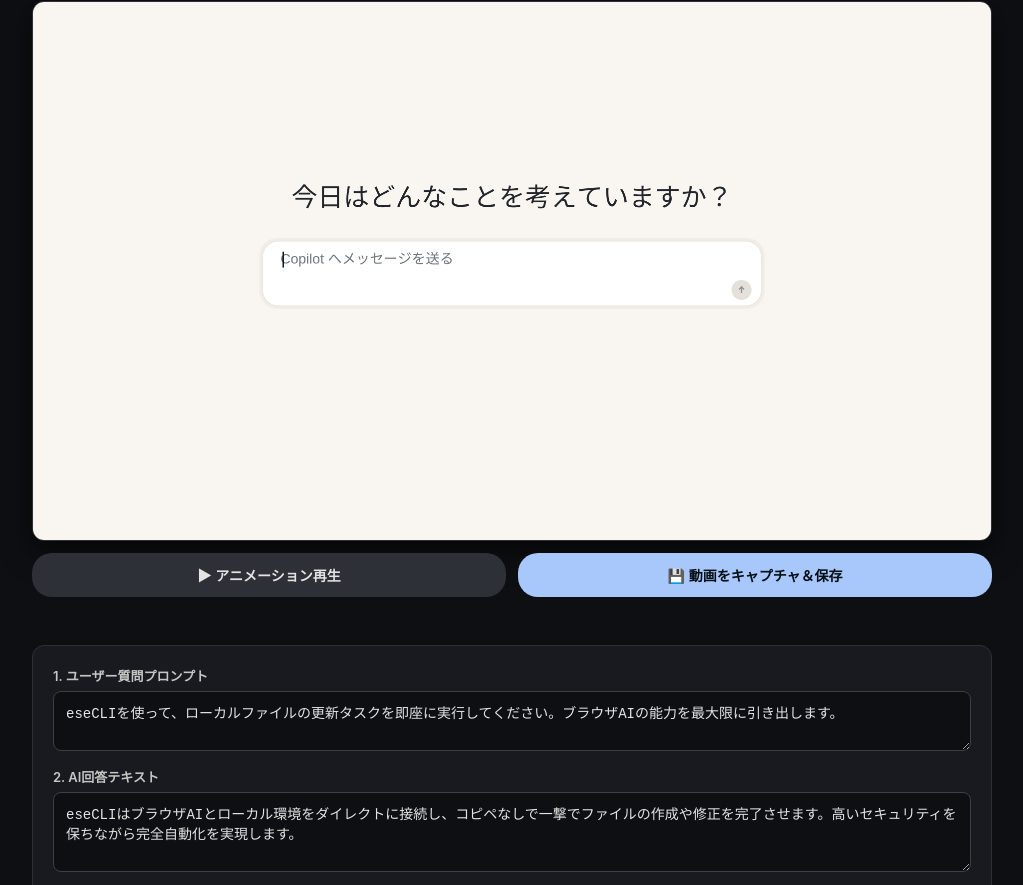
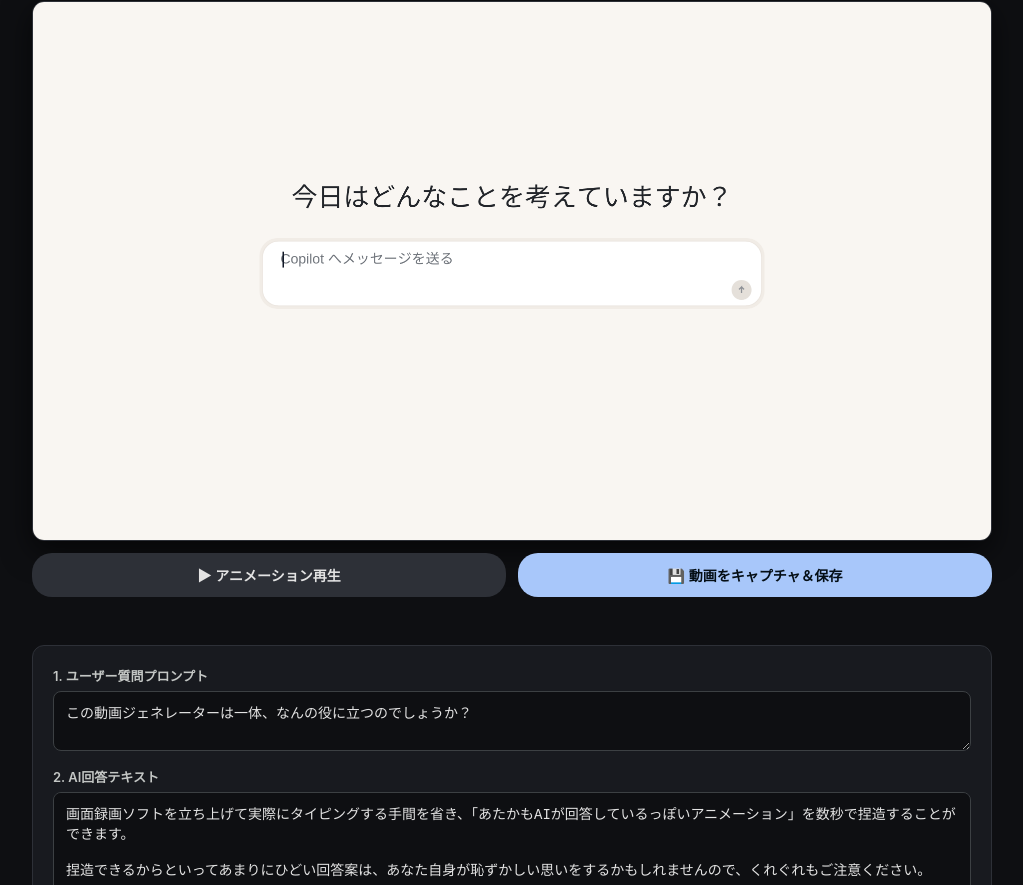
Before and after one commit to rowsei-san/web-tools, a plain HTML site: page chatAI_generator/chatAI_image_gen.html in a window 1280 px wide. Shown: the part 67-952 px from the top of the page, without its empty margins (128-1151 px from the left). Drawn offline with Linux system fonts and the light colour scheme.

Commit message:
Update initial prompt text

```diff
--- a/chatAI_generator/chatAI_image_gen.html
+++ b/chatAI_generator/chatAI_image_gen.html
@@ -31,12 +31,16 @@
     <div class="panel">
       <div class="form-group full-width">
         <label for="promptText">1. ユーザー質問プロンプト</label>
-        <textarea id="promptText">eseCLIを使って、ローカルファイルの更新タスクを即座に実行してください。ブラウザAIの能力を最大限に引き出します。</textarea>
+        <textarea id="promptText">この動画ジェネレーターは一体、なんの役に立つのでしょうか？</textarea>
       </div>
 
       <div class="form-group full-width">
         <label for="answerText">2. AI回答テキスト</label>
-        <textarea id="answerText" style="height: 80px;">eseCLIはブラウザAIとローカル環境をダイレクトに接続し、コピペなしで一撃でファイルの作成や修正を完了させます。高いセキュリティを保ちながら完全自動化を実現します。</textarea>
+        <textarea id="answerText" style="height: 110px;">画面録画ソフトを立ち上げて実際にタイピングする手間を省き、「あたかもAIが回答しているっぽいアニメーション」を数秒で捏造することができます。
+
+捏造できるからといってあまりにひどい回答案は、あなた自身が恥ずかしい思いをするかもしれませんので、くれぐれもご注意ください。
+
+また、すてきな有効活用法があればぜひ教えていただきたいものです。</textarea>
       </div>
 
       <div class="form-group">
```
